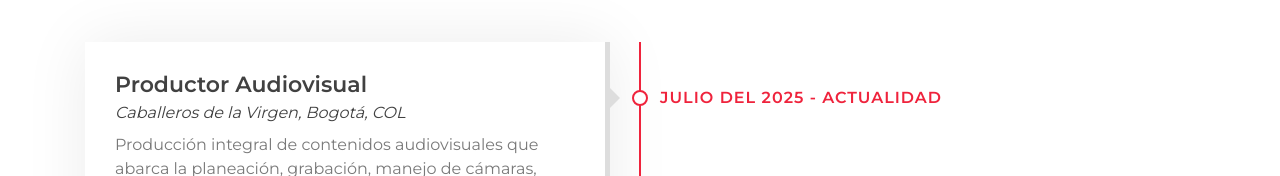
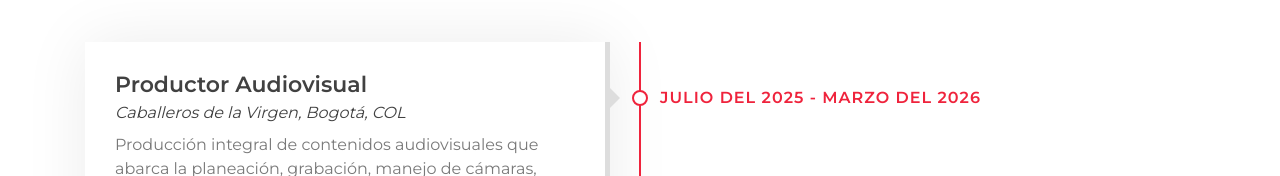
Before and after one commit to harrysalazars76/salazarsharold, a plain HTML site: page index.html in a window 1280 px wide. Shown: the part 1999-2175 px from the top of the page. Drawn offline with nearby package versions, Linux system fonts and the light colour scheme.

```diff
--- a/index.html
+++ b/index.html
@@ -321,7 +321,7 @@
         <div class="timeline">
               <div class="timeline-item left wow slideInLeft" data-wow-delay="0.1s">
                 <div class="timeline-text">
-                    <div class="timeline-date">Julio del 2025 - Actualidad</div>
+                    <div class="timeline-date">Julio del 2025 - Marzo del 2026</div>
                     <h2>Productor Audiovisual</h2>
                     <h4>Caballeros de la Virgen, Bogot&aacute;, COL</h4>
                     <p>
@@ -799,4 +799,5 @@
     <script src="js/main.js"></script>
     </body>
 
+
 </html>
```
